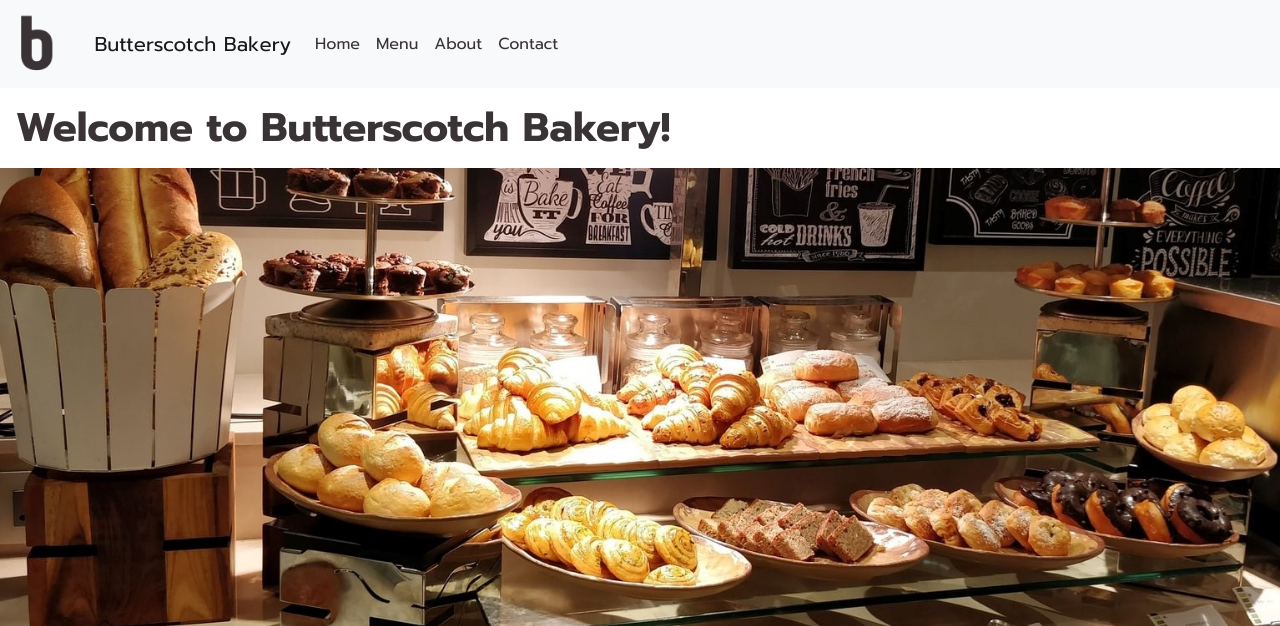
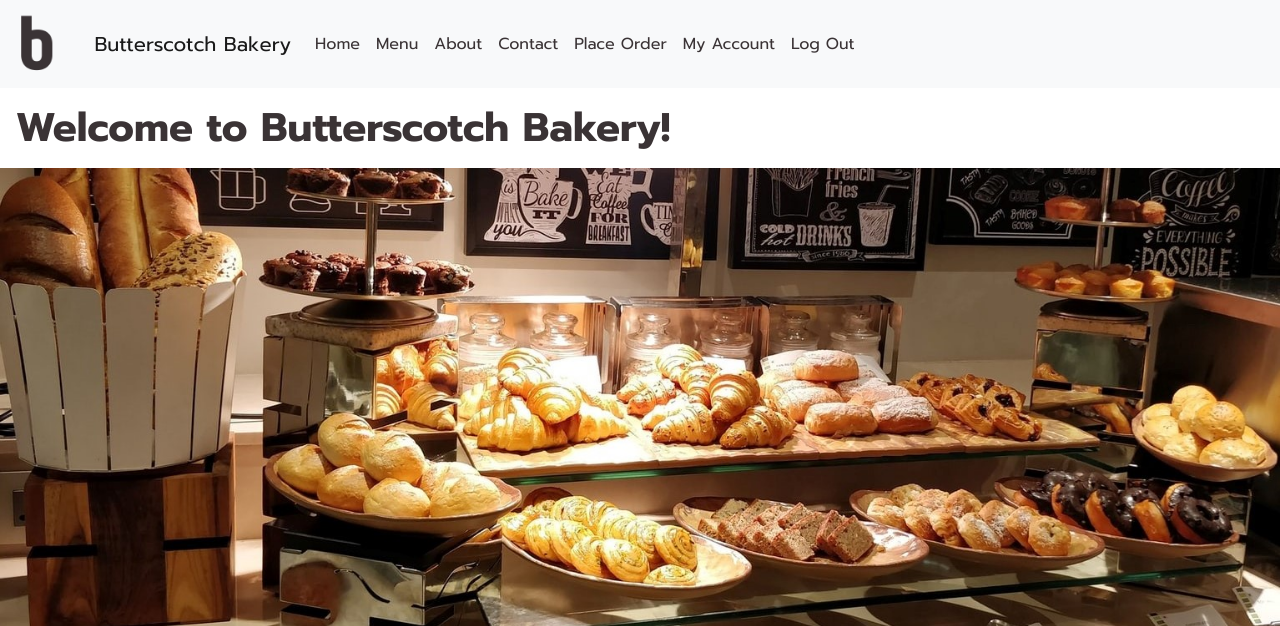
Before and after one commit to camila-guzman/butterscotch-bakery, a PHP site: page /index.php in a window 1280 px wide. Shown: the top 626 px of the page. Run offline with PHP 8.4, Linux system fonts and the light colour scheme; the visitor is signed in with stand-in values (Sample User, id 1).

Commit message:
Update: Login features in nav

```diff
--- a/templates/header.php
+++ b/templates/header.php
@@ -10,7 +10,11 @@
   </head>
 
   <body>
+    <?php
+    session_start();
 
+    if ((isset($_SESSION["loggedin"])) && ($_SESSION["loggedin"])) {
+    ?>
       <!--nav bar-->
       <nav class="navbar navbar-expand-lg navbar-light bg-light sticky-top">
 
@@ -38,9 +42,51 @@
             <li class="nav-item">
               <a class="nav-link" href="contact.php">Contact</a>
             </li>
-          <!--<li class="nav-item">
-            <a class="nav-link" href="place-order.php">Place Order</a>
-          </li> -->
+            <li class="nav-item">
+              <a class="nav-link" href="shopping.php">Place Order</a>
+            </li>
+            <li class="nav-item">
+              <a class="nav-link" href="account.php">My Account</a>
+            </li>
+            <li class="nav-item">
+              <a class="nav-link" href="log-out.php">Log Out</a>
+            </li>
           </ul>
         </div>
       </nav>
+    <?php } else { ?>
+      <!--nav bar-->
+      <nav class="navbar navbar-expand-lg navbar-light bg-light sticky-top">
+
+        <!--logo-->
+        <img class="nav-logo navbar-brand" src="images/bb-logo.png" href="index.php">
+
+        <a href="index.php" class="navbar-brand">Butterscotch Bakery</a>
+
+        <button class="navbar-toggler" type="button" data-toggle="collapse" data-target="#navbarToggler" aria-controls="navbarToggler" aria-expanded="false" aria-label="Toggle navigation">
+          <span class="navbar-toggler-icon"></span>
+        </button>
+
+        <!--navbar link section-->
+        <div class="collapse navbar-collapse" id="navbarToggler">
+          <ul class="navbar-nav mr-auto mt-3 mt-lg-0">
+            <li class="nav-item">
+              <a class="nav-link" href="index.php">Home</a>
+            </li>
+            <li class="nav-item">
+              <a class="nav-link" href="menu.php">Menu</a>
+            </li>
+            <li class="nav-item">
+              <a class="nav-link" href="about.php">About</a>
+            </li>
+            <li class="nav-item">
+              <a class="nav-link" href="contact.php">Contact</a>
+            </li>
+            <li class="nav-item">
+              <a class="nav-link" href="place-order.php">Place Order</a>
+            </li>
+          </ul>
+        </div>
+      </nav>
+    <?php }
+    ?>
```
Lines whose indentation alone changed are shown as unchanged.
